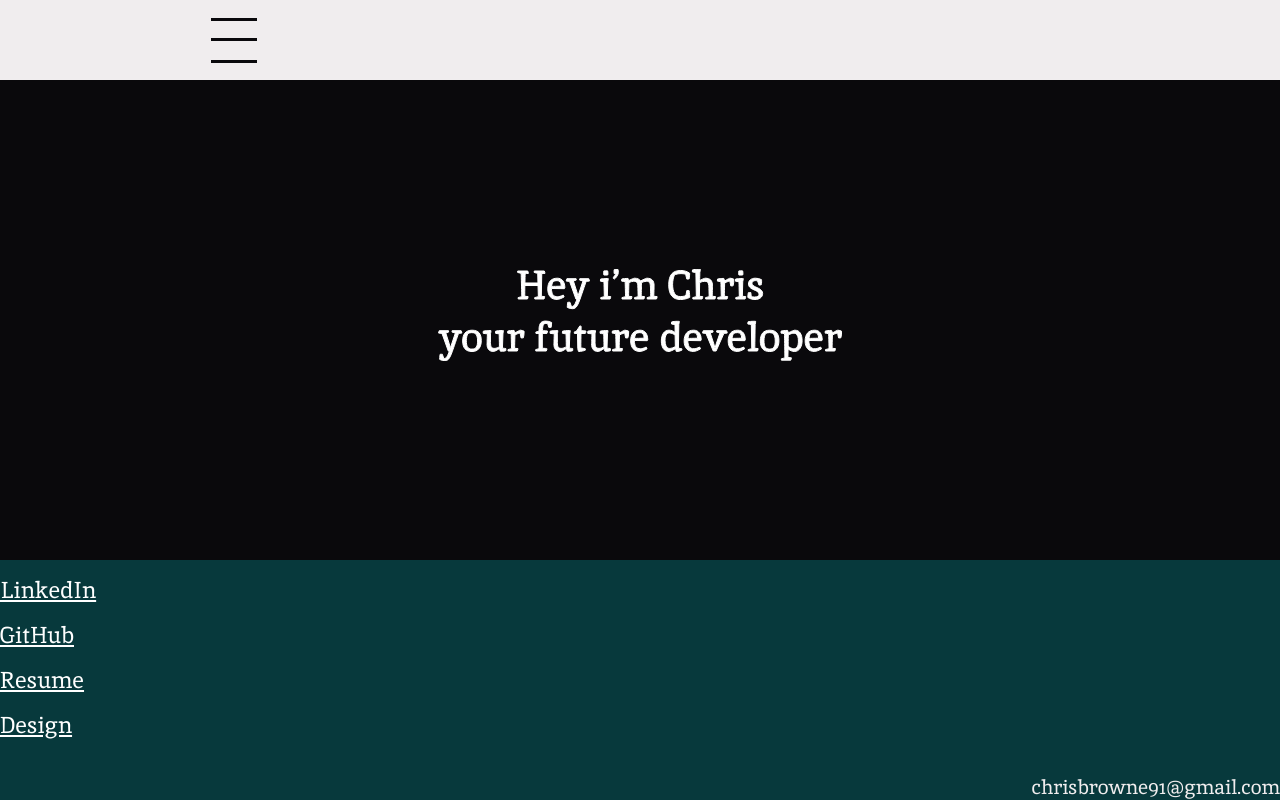
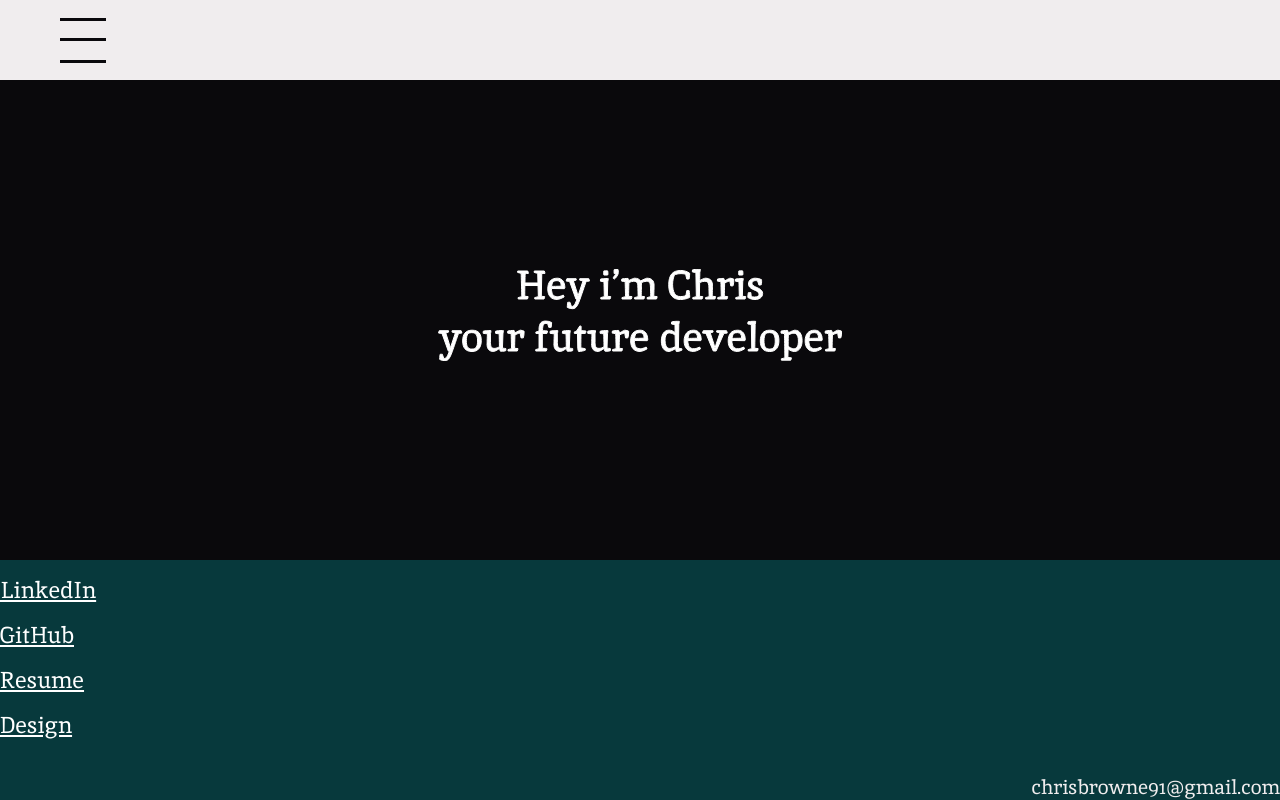
Before and after one commit to ChristopherB91/portfolio, a React (Vite) app: page / in a window 1280 px wide. Built offline with nearby package versions, Linux system fonts and the light colour scheme.

Commit message:
fixed navbar text still clickable while off screen

```diff
--- a/src/App.css
+++ b/src/App.css
@@ -28,7 +28,8 @@ nav {
   z-index: 1;
   background-color: #f0edee;
   display: flex;
-  justify-content: space-evenly;
+  justify-content: end;
+  gap: 55px;
   align-items: center;
   font-weight: bold;
 }
@@ -40,6 +41,11 @@ nav p {
 .tab {
   transform: translate(-425px, 0);
   opacity: 1;
+}
+
+nav svg {
+  position: absolute;
+  left: 60px;
 }
 
 svg.active #line1 {
@@ -78,10 +84,12 @@ svg:not(.active) #line3 {
   from {
     transform: translate(-425px, 0);
     opacity: 0;
+    display: none;
   }
   to {
     transform: translate(0, 0);
     opacity: 1;
+    display: block;
   }
 }
 
@@ -89,10 +97,12 @@ svg:not(.active) #line3 {
   from {
     transform: translate(0, 0);
     opacity: 1;
+    display: block;
   }
   to {
     transform: translate(-425px, 0);
     opacity: 0;
+    display: none;
   }
 }
 
```
